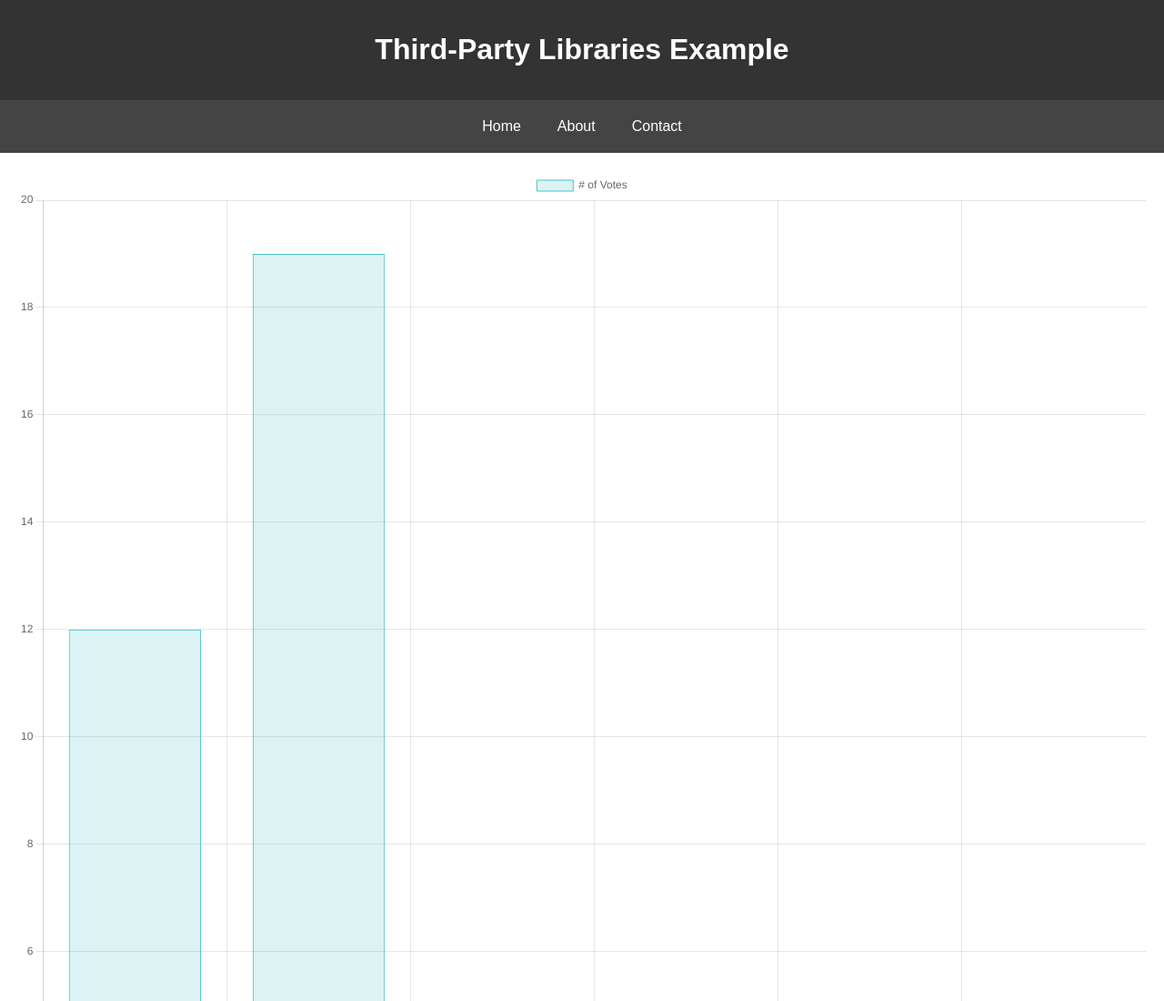
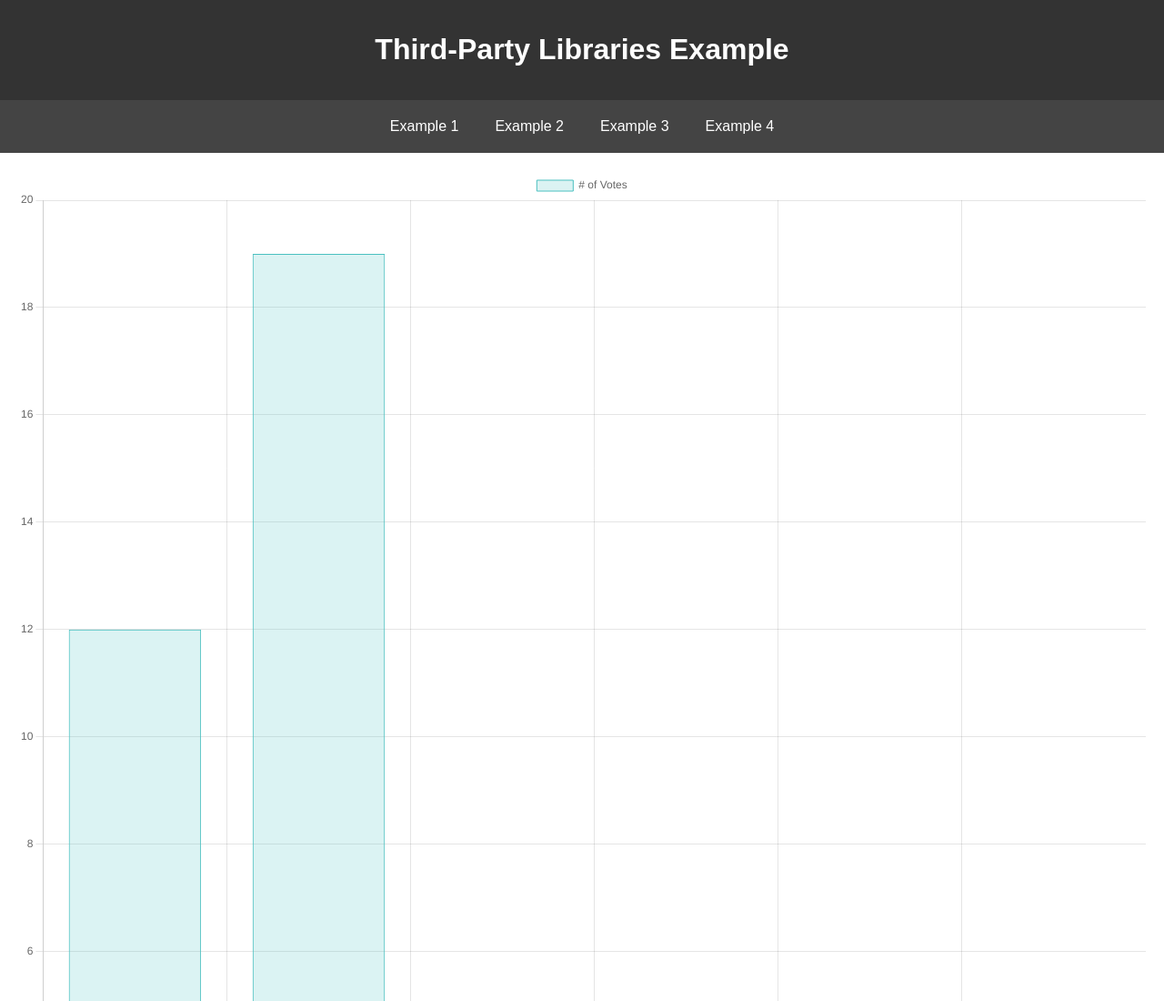
Before and after one commit to MWeingarden/hw6, a plain HTML site: page index.html in a window 1280 px wide. Shown: the top 1100 px of the page at 91% size. Drawn offline with nearby package versions, Linux system fonts and the light colour scheme; no server answers.

Commit message:
Update index.html

```diff
--- a/index.html
+++ b/index.html
@@ -63,9 +63,10 @@
     </header>
 
     <nav>
-        <a href="#">Home</a>
-        <a href="#">About</a>
-        <a href="#">Contact</a>
+        <a href="#">Example 1</a>
+        <a href="#">Example 2</a>
+        <a href="#">Example 3</a>
+        <a href="#">Example 4</a>
     </nav>
 
     <main>
```
